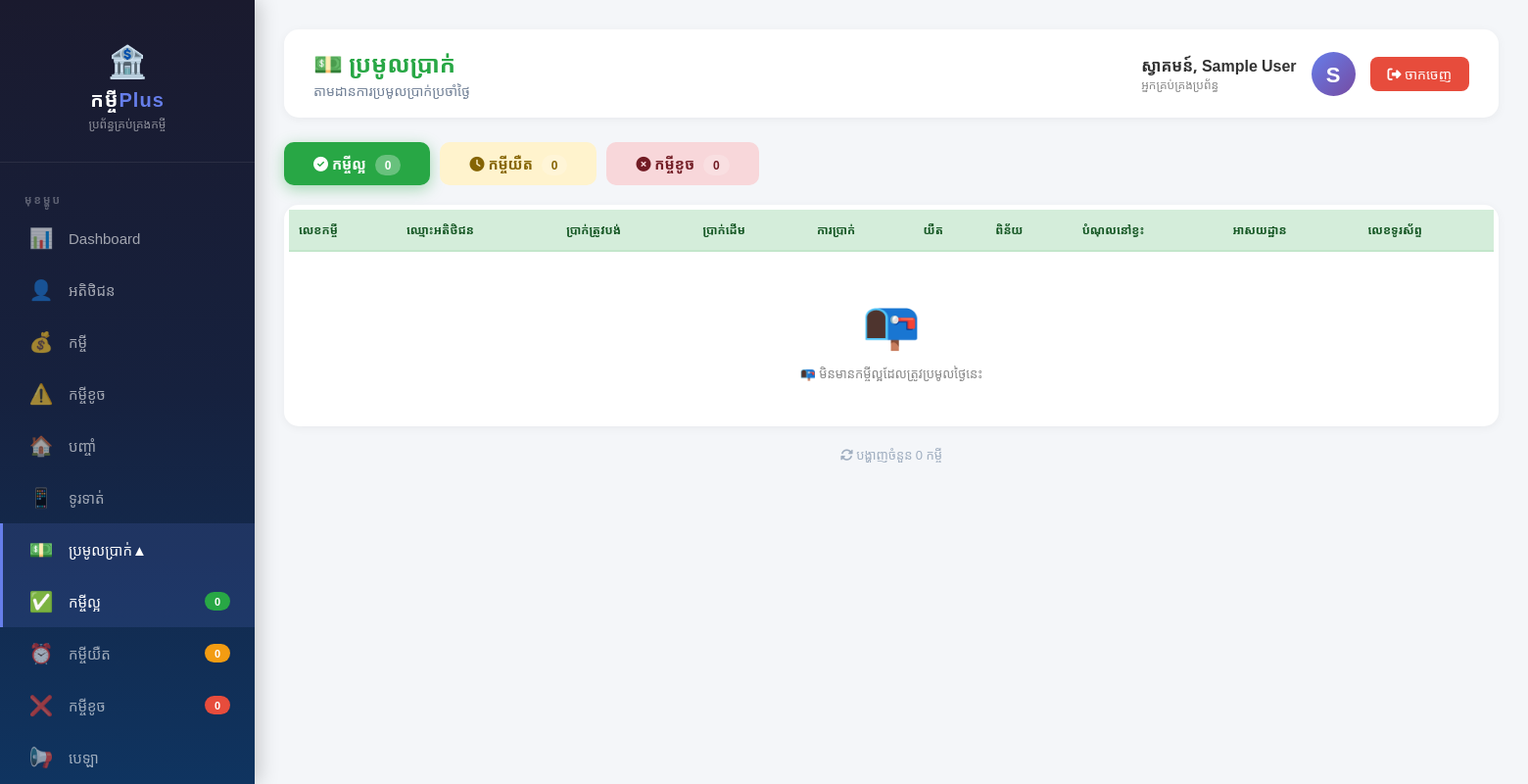
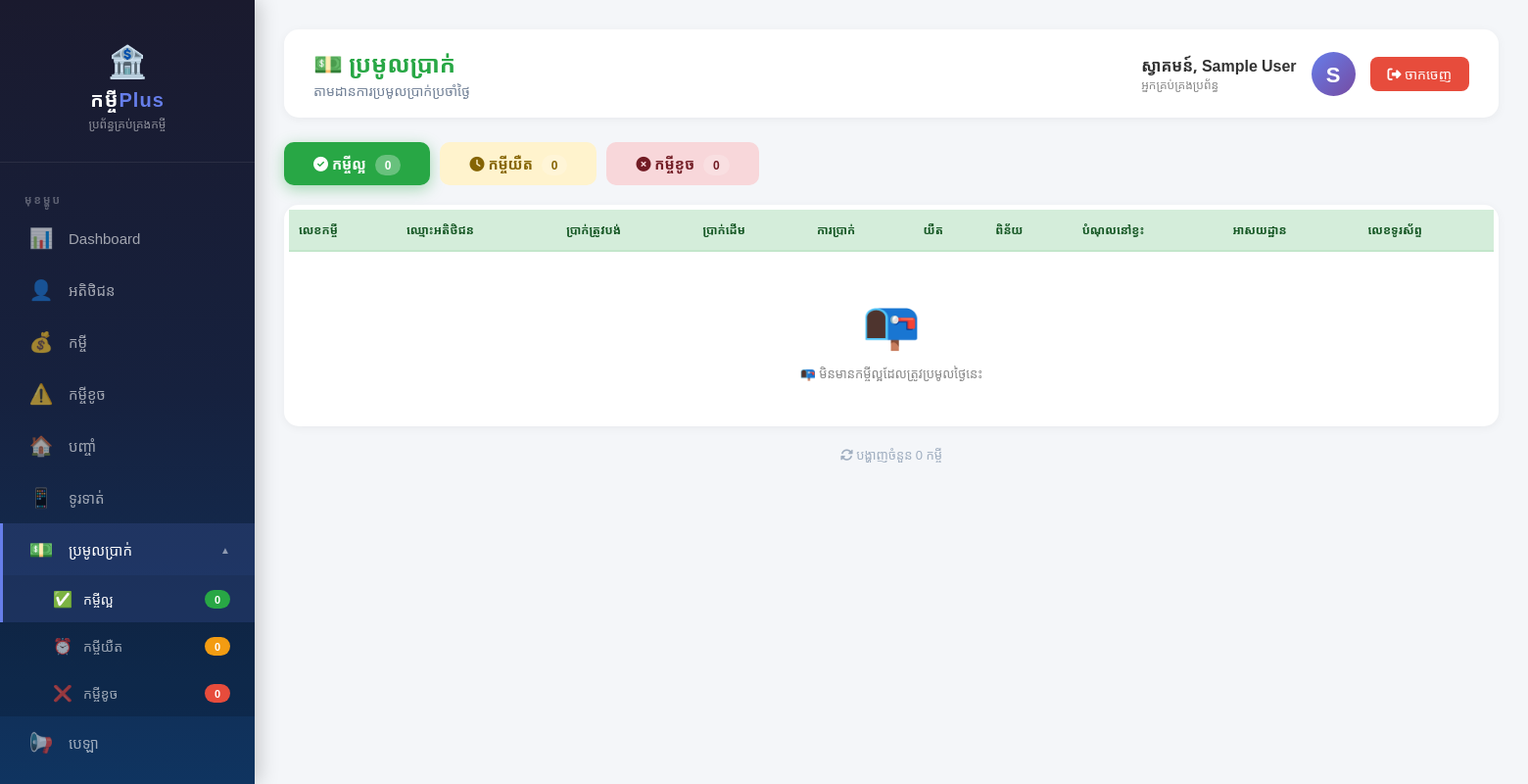
Before and after one commit to rithvannita5/loan, a Flask app: page /collection in a window 1560 px wide. Shown: the whole page at 98% size. Run offline with Flask 3, Linux system fonts and the light colour scheme; the visitor is signed in with stand-in values (Sample User, id 1); data that the repository does not hold is empty.

Commit message:
Update collection.html

```diff
--- a/templates/collection.html
+++ b/templates/collection.html
@@ -14,6 +14,7 @@
             min-height: 100vh;
         }
 
+        /* ===== SIDEBAR ===== */
         .sidebar {
             width: 260px;
             background: linear-gradient(180deg, #1a1a2e 0%, #16213e 50%, #0f3460 100%);
@@ -25,6 +26,8 @@
             box-shadow: 4px 0 20px rgba(0,0,0,0.2);
             transition: all 0.3s ease;
             z-index: 1000;
+            top: 0;
+            left: 0;
         }
         .sidebar-brand { text-align: center; padding: 20px 15px 30px; border-bottom: 1px solid rgba(255,255,255,0.08); margin-bottom: 20px; }
         .sidebar-brand .logo { font-size: 32px; display: block; margin-bottom: 5px; }
@@ -33,17 +36,54 @@
         .sidebar-brand p { font-size: 12px; color: rgba(255,255,255,0.5); margin-top: 3px; }
 
         .menu-label { padding: 10px 25px 5px; font-size: 11px; text-transform: uppercase; color: rgba(255,255,255,0.3); letter-spacing: 2px; font-weight: 600; }
+
+        /* ===== MENU ITEM ===== */
         .menu-item {
-            display: flex; align-items: center; padding: 13px 25px;
-            color: rgba(255,255,255,0.6); text-decoration: none;
-            transition: all 0.3s ease; border-left: 3px solid transparent;
-            cursor: pointer; font-size: 15px; font-family: 'Khmer OS', 'Noto Sans Khmer', Arial, sans-serif;
+            display: flex;
+            align-items: center;
+            padding: 13px 25px;
+            color: rgba(255,255,255,0.6);
+            text-decoration: none;
+            transition: all 0.3s ease;
+            border-left: 3px solid transparent;
+            cursor: pointer;
+            font-size: 15px;
+            font-family: 'Khmer OS', 'Noto Sans Khmer', Arial, sans-serif;
+            position: relative;
+            z-index: 2;
+            background: transparent;
+            width: 100%;
+            box-sizing: border-box;
+            user-select: none;
+            -webkit-tap-highlight-color: transparent;
         }
         .menu-item:hover { background: rgba(255,255,255,0.05); color: #fff; border-left-color: #667eea; }
         .menu-item.active { background: rgba(102,126,234,0.15); color: #fff; border-left-color: #667eea; }
-        .menu-item .icon { font-size: 20px; margin-right: 14px; width: 28px; text-align: center; }
+        .menu-item .icon { font-size: 20px; margin-right: 14px; width: 28px; text-align: center; flex-shrink: 0; }
         .menu-item .badge { margin-left: auto; background: #e74c3c; color: #fff; font-size: 11px; padding: 2px 10px; border-radius: 20px; }
+        .menu-item .arrow { margin-left: auto; font-size: 10px; transition: transform 0.3s ease; color: rgba(255,255,255,0.5); }
 
+        /* ===== SUBMENU ===== */
+        .submenu-container {
+            max-height: 0;
+            overflow: hidden;
+            transition: max-height 0.35s ease-in-out;
+            background: rgba(0,0,0,0.15);
+        }
+        .submenu-container.open {
+            max-height: 500px;
+        }
+        .submenu-item {
+            padding-left: 50px !important;
+            font-size: 14px !important;
+        }
+        .submenu-item .icon {
+            font-size: 16px !important;
+            margin-right: 10px !important;
+            width: 22px !important;
+        }
+
+        /* ===== MAIN CONTENT ===== */
         .main-content { margin-left: 260px; flex: 1; padding: 30px; min-height: 100vh; }
 
         .top-header {
@@ -280,12 +320,12 @@
             .sidebar-brand .logo { font-size: 28px; }
             .menu-item { padding: 15px 0; justify-content: center; }
             .menu-item .icon { margin-right: 0; font-size: 24px; }
+            .submenu-container .submenu-item { padding-left: 0 !important; }
             .main-content { margin-left: 70px; padding: 15px; }
             .top-header h1 { font-size: 18px; }
             .user-info .name, .user-info .role { display: none; }
             .filter-tabs { flex-direction: column; }
             .filter-tab { text-align: center; }
-            .submenu-container .menu-item { padding-left: 20px; }
         }
         @media (max-width: 480px) {
             .top-header { flex-direction: column; text-align: center; }
@@ -339,23 +379,23 @@
         </a>
 
         <!-- ===== COLLECTION WITH SUBMENU ===== -->
-        <div class="menu-item active" onclick="toggleCollectionSubmenu(event)" style="cursor:pointer;">
+        <div class="menu-item" onclick="toggleCollectionSubmenu(event)">
             <span class="icon">💵</span>
             <span>ប្រមូលប្រាក់</span>
-            <span class="arrow" id="collectionArrow">▲</span>
+            <span class="arrow" id="collectionArrow">▼</span>
         </div>
-        <div class="submenu-container open" id="collectionSubmenu">
-            <a href="#" class="menu-item active" onclick="switchTab('good')">
+        <div class="submenu-container" id="collectionSubmenu">
+            <a href="#" class="menu-item submenu-item" onclick="switchTab('good'); return false;">
                 <span class="icon">✅</span>
                 <span>កម្ចីល្អ</span>
                 <span class="badge" id="goodBadge" style="background:#28a745;">0</span>
             </a>
-            <a href="#" class="menu-item" onclick="switchTab('late')">
+            <a href="#" class="menu-item submenu-item" onclick="switchTab('late'); return false;">
                 <span class="icon">⏰</span>
                 <span>កម្ចីយឺត</span>
                 <span class="badge" id="lateBadge" style="background:#f39c12;">0</span>
             </a>
-            <a href="#" class="menu-item" onclick="switchTab('bad')">
+            <a href="#" class="menu-item submenu-item" onclick="switchTab('bad'); return false;">
                 <span class="icon">❌</span>
                 <span>កម្ចីខូច</span>
                 <span class="badge" id="badBadge" style="background:#e74c3c;">0</span>
@@ -500,9 +540,9 @@
                     <div class="form-group">
                         <label><i class="fas fa-university"></i> វិធីសាស្ត្រទូរទាត់ <span class="required">*</span></label>
                         <select name="payment_method" id="modal_payment_method" required>
-                            <option value="cash"><i class="fas fa-money-bill"></i> សាច់ប្រាក់ផ្ទាល់</option>
-                            <option value="aba"><i class="fas fa-building"></i> ធនាគារ ABA</option>
-                            <option value="acleda"><i class="fas fa-building"></i> ធនាគារ ACLEDA</option>
+                            <option value="cash">សាច់ប្រាក់ផ្ទាល់</option>
+                            <option value="aba">ធនាគារ ABA</option>
+                            <option value="acleda">ធនាគារ ACLEDA</option>
                         </select>
                     </div>
 
@@ -527,9 +567,15 @@
     <script>
         let currentType = 'good';
 
+        // ============================================================
         // ===== TOGGLE COLLECTION SUBMENU =====
+        // ============================================================
         function toggleCollectionSubmenu(event) {
-            event.preventDefault();
+            if (event) {
+                event.preventDefault();
+                event.stopPropagation();
+            }
+
             const container = document.getElementById('collectionSubmenu');
             const arrow = document.getElementById('collectionArrow');
 
@@ -541,10 +587,13 @@
             }
         }
 
+        // ============================================================
         // ===== SWITCH TAB =====
+        // ============================================================
         function switchTab(type) {
             currentType = type;
 
+            // ===== Update Filter Tabs =====
             document.querySelectorAll('.filter-tab').forEach(tab => {
                 tab.classList.remove('active');
                 if (tab.dataset.type === type) {
@@ -552,19 +601,92 @@
                 }
             });
 
-            document.querySelectorAll('#collectionSubmenu .menu-item').forEach(item => {
+            // ===== Update Sub Menu =====
+            document.querySelectorAll('#collectionSubmenu .submenu-item').forEach(item => {
                 item.classList.remove('active');
             });
-            const submenuItems = document.querySelectorAll('#collectionSubmenu .menu-item');
+            const submenuItems = document.querySelectorAll('#collectionSubmenu .submenu-item');
             const typeMap = {'good': 0, 'late': 1, 'bad': 2};
             if (submenuItems[typeMap[type]]) {
                 submenuItems[typeMap[type]].classList.add('active');
             }
 
+            // ===== Load Data =====
             loadCollection(type);
         }
 
+        // ============================================================
+        // ===== AUTO HIGHLIGHT ACTIVE MENU =====
+        // ============================================================
+        document.addEventListener('DOMContentLoaded', function() {
+            const currentPath = window.location.pathname;
+            console.log('📍 Current path:', currentPath);
+
+            // ===== លុប active ទាំងអស់ចេញ =====
+            document.querySelectorAll('.sidebar .menu-item').forEach(function(item) {
+                item.classList.remove('active');
+            });
+
+            // ===== ករណីពិសេស: Collection =====
+            const collectionPages = ['/collection', '/collection_good', '/collection_late', '/collection_bad'];
+            let isCollectionPage = collectionPages.some(page => currentPath === page);
+
+            if (isCollectionPage || currentPath === '/collection') {
+                const collectionParent = document.querySelector('.menu-item[onclick*="toggleCollectionSubmenu"]');
+                if (collectionParent) {
+                    collectionParent.classList.add('active');
+                }
+
+                const container = document.getElementById('collectionSubmenu');
+                const arrow = document.getElementById('collectionArrow');
+                if (container) {
+                    container.classList.add('open');
+                    if (arrow) arrow.textContent = '▲';
+                }
+
+                return;
+            }
+
+            // ===== សម្រាប់មេនុយធម្មតា =====
+            let hasActiveMenu = false;
+            document.querySelectorAll('.sidebar .menu-item').forEach(function(item) {
+                const href = item.getAttribute('href');
+                if (!href || href === '#') return;
+
+                let isActive = false;
+                if (currentPath === href) {
+                    isActive = true;
+                } else if (href !== '/' && currentPath.startsWith(href + '/')) {
+                    isActive = true;
+                }
+
+                if (isActive) {
+                    item.classList.add('active');
+                    hasActiveMenu = true;
+                }
+            });
+
+            if (!hasActiveMenu && currentPath !== '/login') {
+                const dashboardItem = document.querySelector('.sidebar .menu-item[href="/dashboard"]');
+                if (dashboardItem) {
+                    dashboardItem.classList.add('active');
+                }
+            }
+
+            // ===== បើក Sub Menu ស្វ័យប្រវត្តិសម្រាប់ Collection =====
+            if (currentPath === '/collection') {
+                const container = document.getElementById('collectionSubmenu');
+                if (container) {
+                    container.classList.add('open');
+                    const arrow = document.getElementById('collectionArrow');
+                    if (arrow) arrow.textContent = '▲';
+                }
+            }
+        });
+
+        // ============================================================
         // ===== FORMAT CURRENCY =====
+        // ============================================================
         function formatCurrency(amount, currency) {
             if (amount === null || amount === undefined || isNaN(amount)) return currency === 'KHR' ? '៛ 0' : '$ 0.00';
             if (currency === 'KHR') {
@@ -585,7 +707,9 @@
             }
         }
 
+        // ============================================================
         // ===== CALCULATE TOTAL =====
+        // ============================================================
         function calculateTotal() {
             const penaltyInput = document.getElementById('modal_penalty');
             const totalInput = document.getElementById('modal_total');
@@ -598,7 +722,9 @@
             totalInput.value = formatCurrencyDisplay(total, 'USD');
         }
 
+        // ============================================================
         // ===== LOAD COLLECTION =====
+        // ============================================================
         async function loadCollection(type) {
             const tbody = document.getElementById('collectionBody');
             tbody.innerHTML = `
@@ -657,7 +783,9 @@
             }
         }
 
+        // ============================================================
         // ===== RENDER TABLE =====
+        // ============================================================
         function renderTable(data) {
             const tbody = document.getElementById('collectionBody');
             tbody.innerHTML = '';
@@ -703,7 +831,6 @@
                 const customerName = loan.customer_name || 'មិនស្គាល់';
                 const currency = loan.currency || 'USD';
 
-                // ===== បង្ហាញថ្ងៃយឺត =====
                 let overdueDisplay = '';
                 if (isOverdue) {
                     overdueDisplay = `<span class="badge badge-danger">${loan.days_overdue} ថ្ងៃ</span>`;
@@ -727,7 +854,8 @@
                     <td>${formatCurrency(loan.penalty || 0, currency)}</td>
                     <td>
                         <button class="btn btn-success btn-sm"
-                                <strong style="color:#e74c3c;">${formatCurrency(remainingBalance, currency)}</strong>
+                                onclick="alert('បំណុលនៅខ្វះសរុប: ${formatCurrency(remainingBalance, currency)}')">
+                            <strong style="color:#e74c3c;">${formatCurrency(remainingBalance, currency)}</strong>
                         </button>
                     </td>
                     <td>${loan.customer_address || '-'}</td>
@@ -737,7 +865,9 @@
             });
         }
 
+        // ============================================================
         // ===== OPEN PAYMENT MODAL =====
+        // ============================================================
         function openPaymentModal(loanId, customerName, loanCode, totalDue, principal, interest, currency) {
             document.getElementById('paymentModal').classList.add('active');
             document.body.style.overflow = 'hidden';
@@ -755,17 +885,20 @@
             document.getElementById('modal_total').value = formatCurrencyDisplay(totalDue, currency);
             document.getElementById('modal_penalty').value = 0;
 
-            document.getElementById('modal_penalty').addEventListener('input', calculateTotal);
             document.getElementById('modal_amount').focus();
         }
 
+        // ============================================================
         // ===== CLOSE PAYMENT MODAL =====
+        // ============================================================
         function closePaymentModal() {
             document.getElementById('paymentModal').classList.remove('active');
             document.body.style.overflow = 'auto';
         }
 
+        // ============================================================
         // ===== SUBMIT PAYMENT =====
+        // ============================================================
         async function submitPayment(event) {
             event.preventDefault();
 
@@ -816,30 +949,30 @@
             }
         }
 
+        // ============================================================
         // ===== CLOSE MODAL ON OVERLAY CLICK =====
+        // ============================================================
         document.getElementById('paymentModal').addEventListener('click', function(e) {
             if (e.target === this) {
                 closePaymentModal();
             }
         });
 
+        // ============================================================
         // ===== CLOSE MODAL ON ESCAPE KEY =====
+        // ============================================================
         document.addEventListener('keydown', function(e) {
             if (e.key === 'Escape') {
                 closePaymentModal();
             }
         });
 
+        // ============================================================
         // ===== INITIAL LOAD =====
+        // ============================================================
         document.addEventListener('DOMContentLoaded', function() {
-            const container = document.getElementById('collectionSubmenu');
-            if (container) {
-                container.classList.add('open');
-                document.getElementById('collectionArrow').textContent = '▲';
-            }
-
             console.log('🚀 Page loaded, loading collection...');
-            loadCollection('good');
+            switchTab('good');
         });
     </script>
 
```
